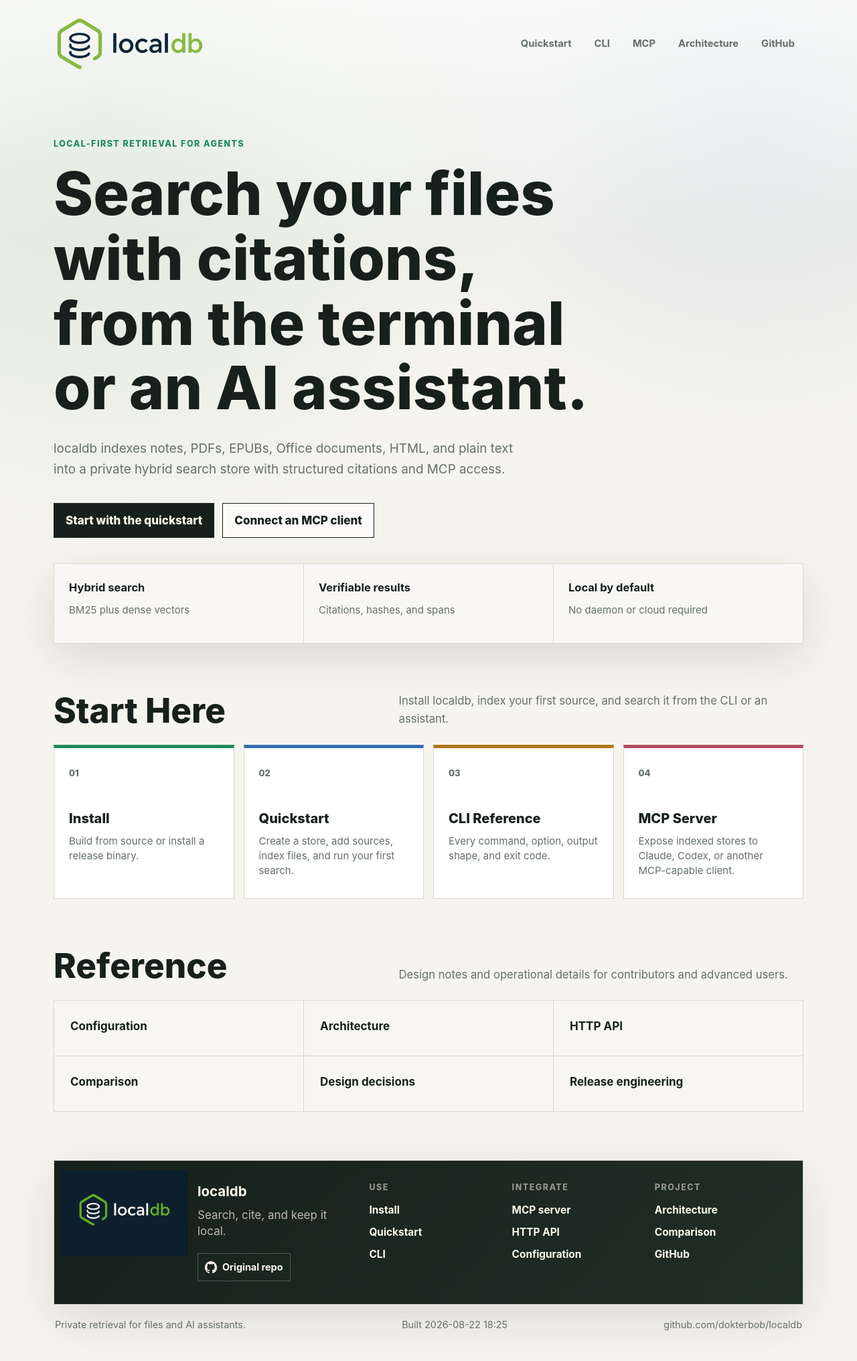
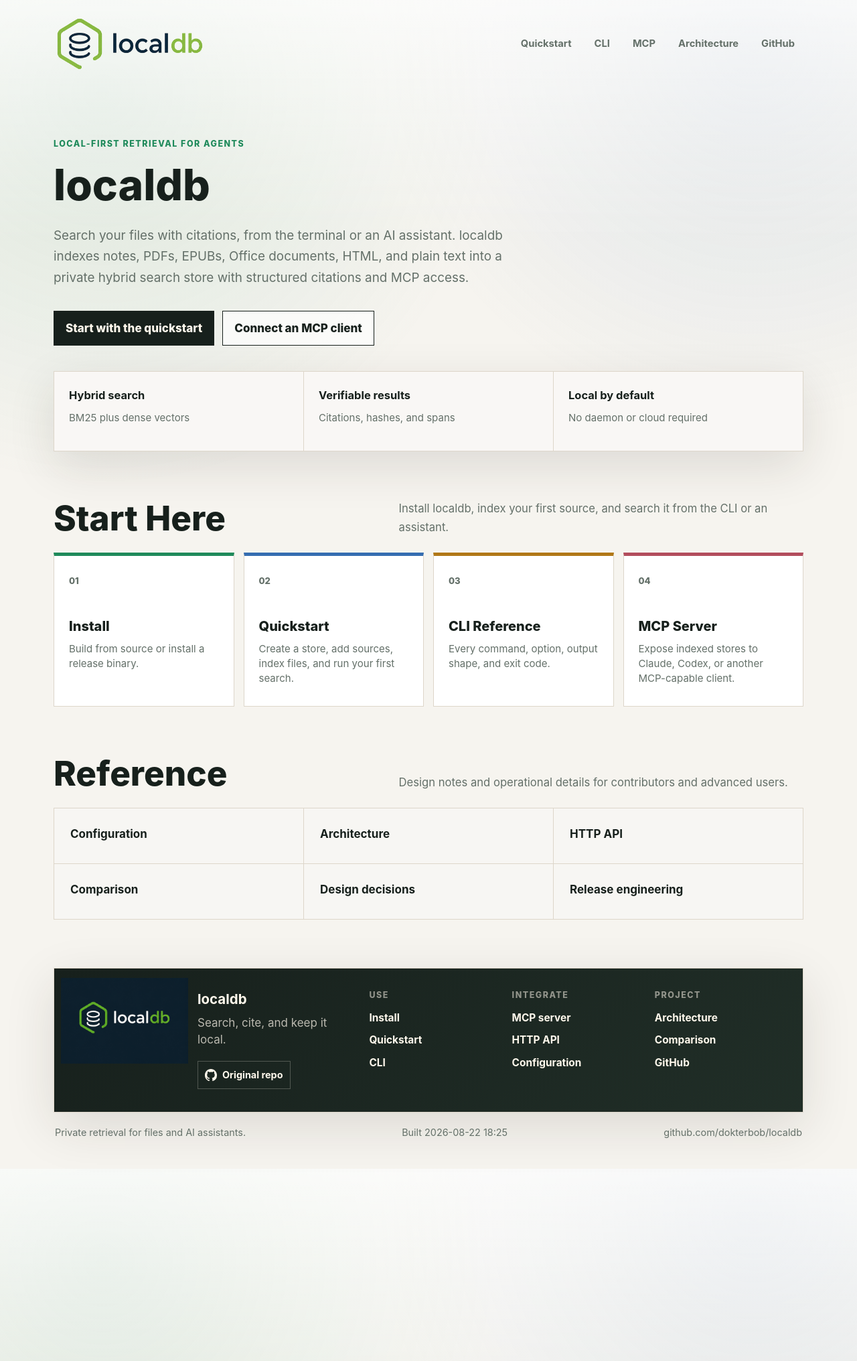
Before and after one commit to dokterbob/localdb, a Jekyll site: the page built from docs/index.md, in a window 1280 px wide. Shown: the whole page at 67% size. Built offline with Jekyll 4.4.1, drawn with Linux system fonts in a browser that asks for light colours.

Commit message:
Make docs hero calmer

```diff
--- a/docs/assets/css/site.css
+++ b/docs/assets/css/site.css
@@ -113,7 +113,7 @@
 
 h1 {
   max-width: 830px;
-  font-size: clamp(3rem, 7vw, 6.9rem);
+  font-size: clamp(2.6rem, 5vw, 4.8rem);
   font-weight: 820;
 }
 
--- a/docs/index.md
+++ b/docs/index.md
@@ -5,10 +5,11 @@
 
 <section class="hero">
   <div class="eyebrow">Local-first retrieval for agents</div>
-  <h1>Search your files with citations, from the terminal or an AI assistant.</h1>
+  <h1>localdb</h1>
   <p>
-    localdb indexes notes, PDFs, EPUBs, Office documents, HTML, and plain text into a private
-    hybrid search store with structured citations and MCP access.
+    Search your files with citations, from the terminal or an AI assistant. localdb indexes notes,
+    PDFs, EPUBs, Office documents, HTML, and plain text into a private hybrid search store with
+    structured citations and MCP access.
   </p>
   <div class="hero-actions">
     <a class="button primary" href="{{ '/quickstart.html' | relative_url }}">Start with the quickstart</a>
```
